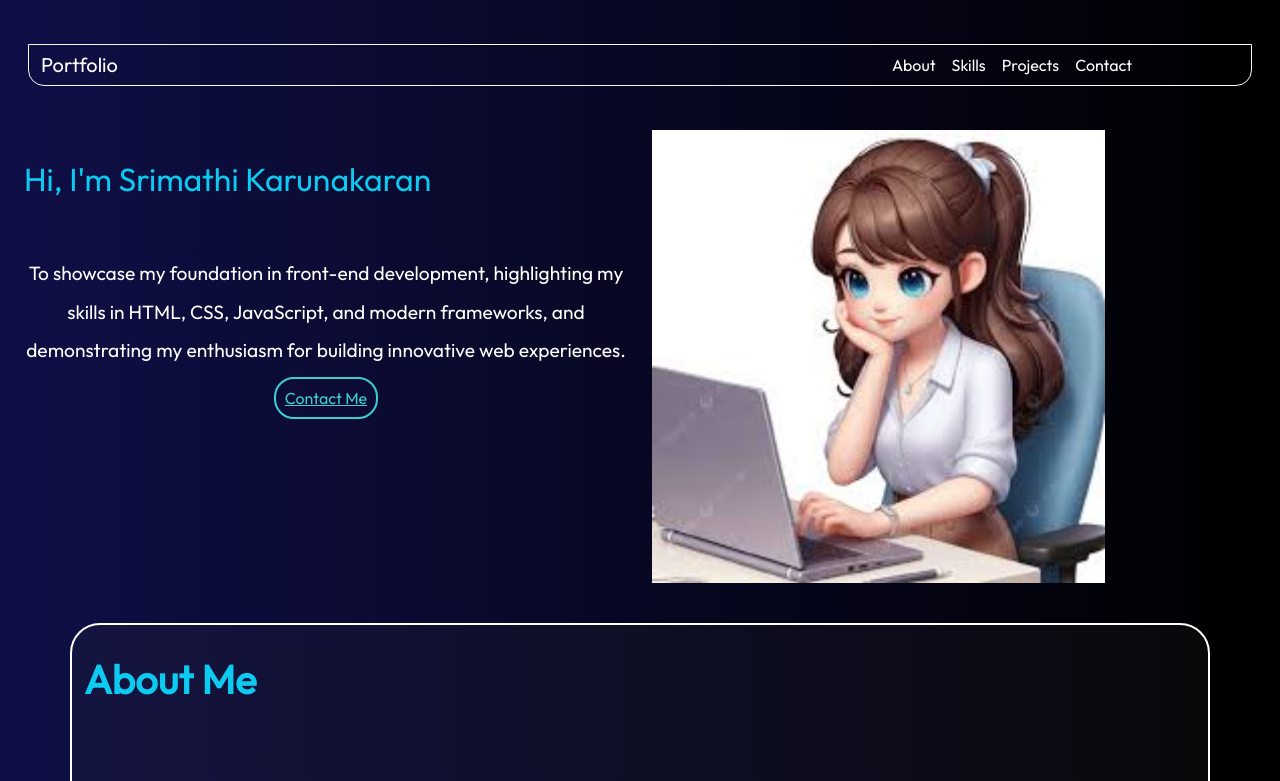
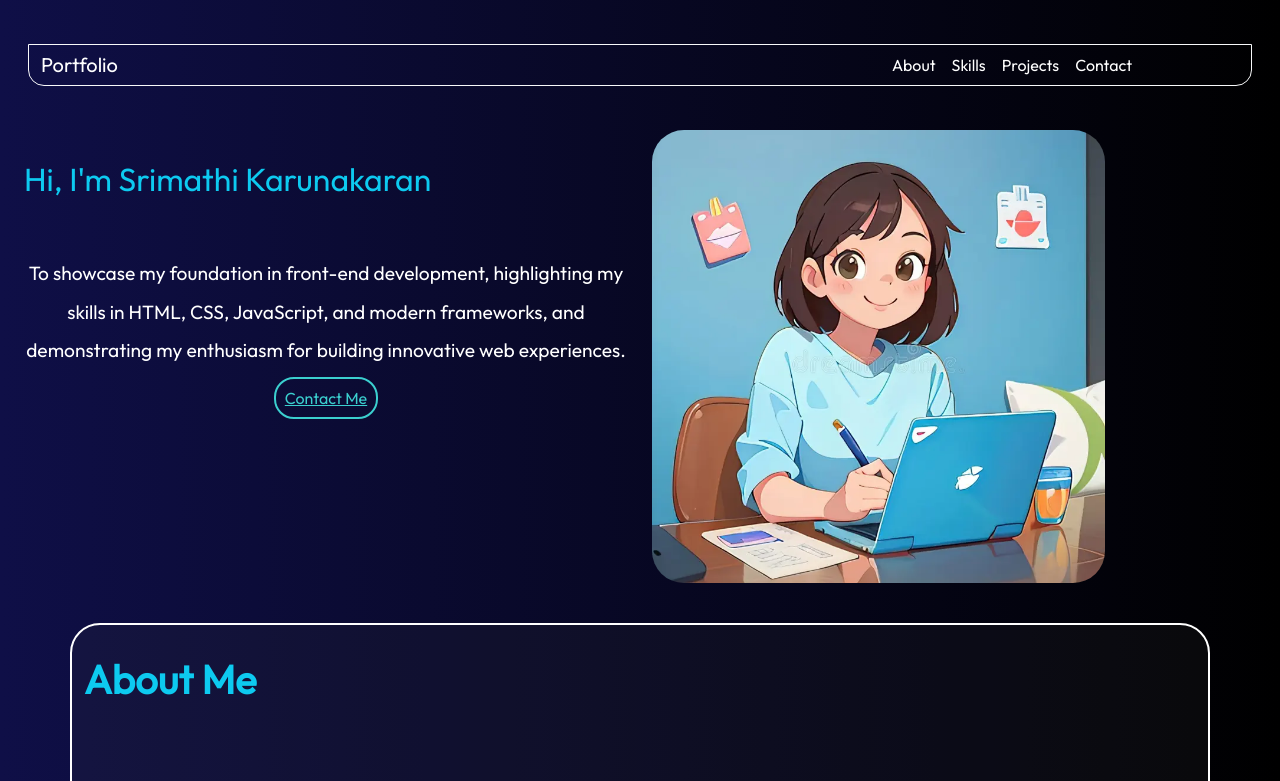
Before and after one commit to srimathikarunakaran/my-portfolio, a React (Vite) app: page / in a window 1280 px wide. Shown: the top 781 px of the page. Built offline with nearby package versions, Linux system fonts and the light colour scheme.

Commit message:
image changed

```diff
--- a/src/Components/Navbar/Hero/Hero.jsx
+++ b/src/Components/Navbar/Hero/Hero.jsx
@@ -1,5 +1,5 @@
 import{ Container, Row, Col} from 'react-bootstrap';
-import Anime from './Anime.png'
+import Anime from './Anime.webp'
 
 export default function Hero()
 {
@@ -20,7 +20,7 @@ export default function Hero()
               </a>
             </Col>
             <Col sm={12} md={6} className='heroimg' >
-              <img src={Anime} alt="Anime" className='img-fluid w-75' />
+              <img src={Anime} alt="Anime" className='img-fluid w-75 rounded-5' />
             </Col>
           </Row>
         </Container>
```
Also changed, not shown: src/Components/Navbar/Hero/Anime.png (deleted), src/Components/Navbar/Hero/Anime.webp (added).
